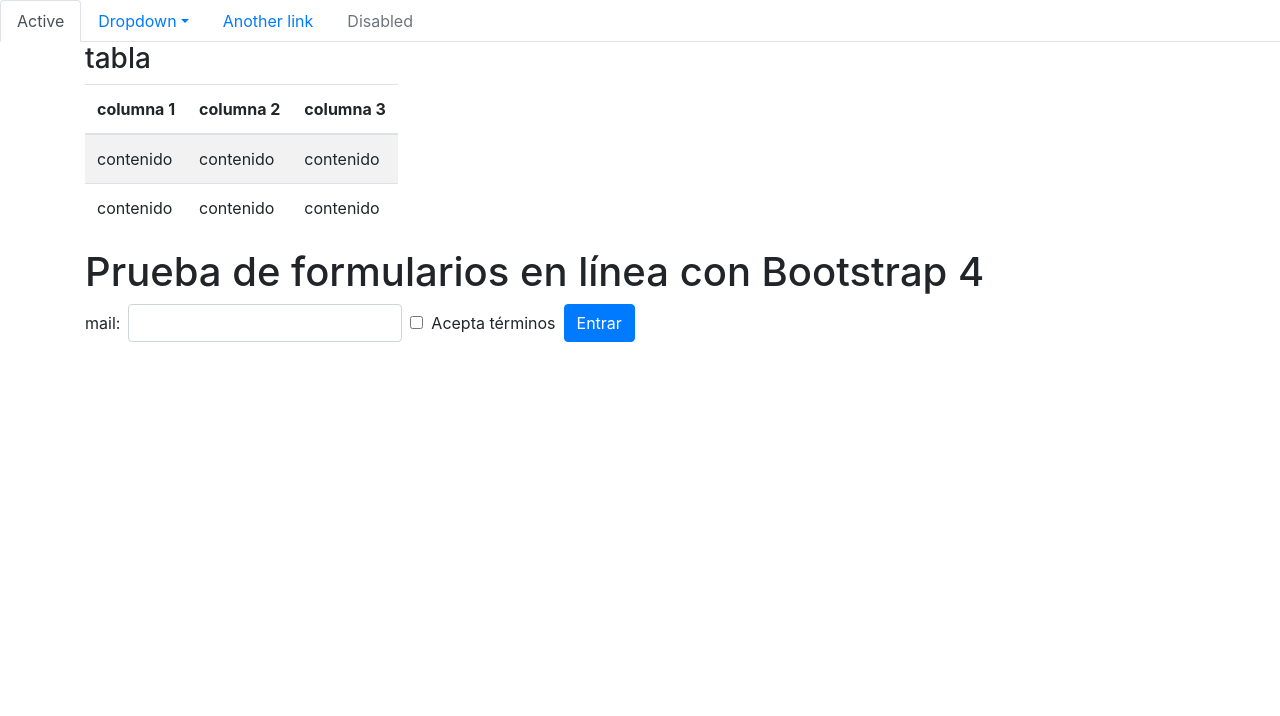
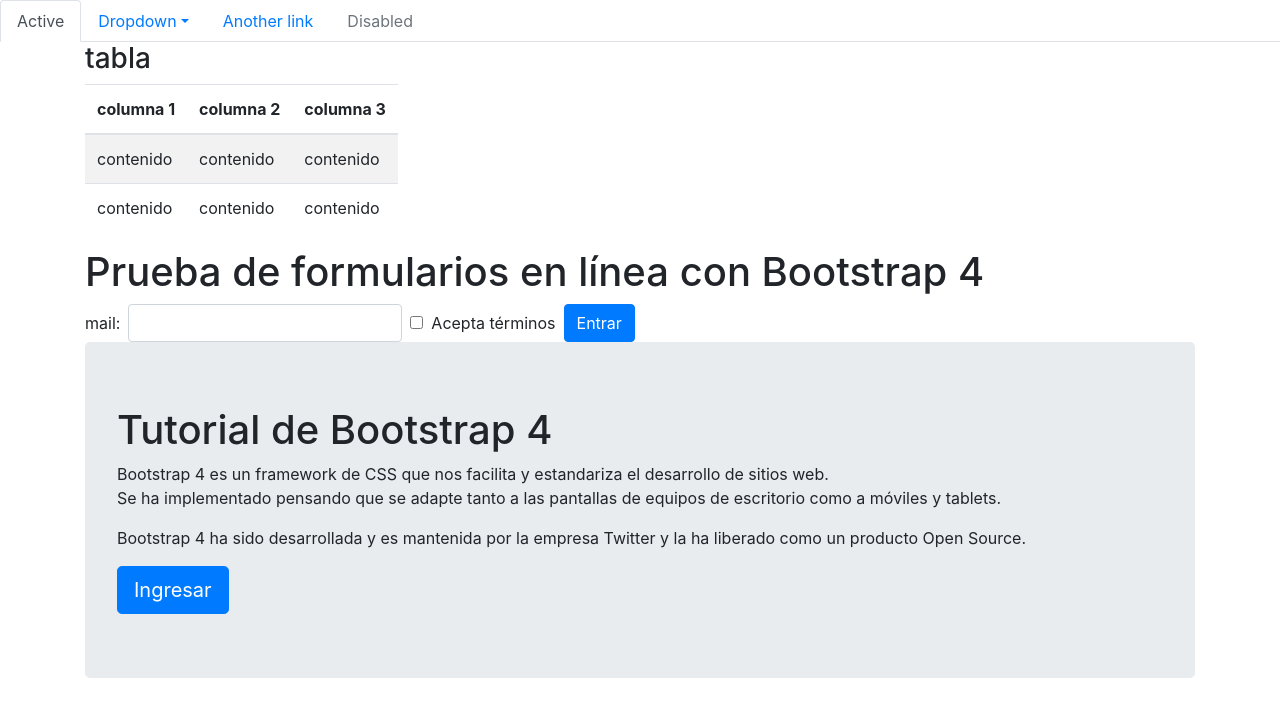
Before and after one commit to leonelazurdia/pruebaGit2, a plain HTML site: page index.html in a window 1280 px wide. Drawn offline with nearby package versions, Linux system fonts and the light colour scheme.

Commit message:
se agrego un jumbotron al index

```diff
--- a/index.html
+++ b/index.html
@@ -72,6 +72,18 @@
 
       </div>
 
+
+      <div class="container">
+        <div class="jumbotron">
+          <h1>Tutorial de Bootstrap 4</h1>
+          <p>Bootstrap 4 es un framework de CSS que nos facilita y estandariza el desarrollo de sitios web.<br>
+             Se ha implementado pensando que se adapte tanto a las pantallas de equipos de
+             escritorio como a móviles y tablets.</p>
+          <p>Bootstrap 4 ha sido desarrollada y es mantenida por la empresa Twitter y la ha liberado como un producto Open Source.</p>
+          <a href="#" class="btn btn-primary btn-lg">Ingresar</a>
+        </div>
+      </div>
+
       <!-- Tab panes -->
       <div class="tab-content">
           <div class="tab-pane fade show active" id="tab1Id" role="tabpanel"></div>
```
